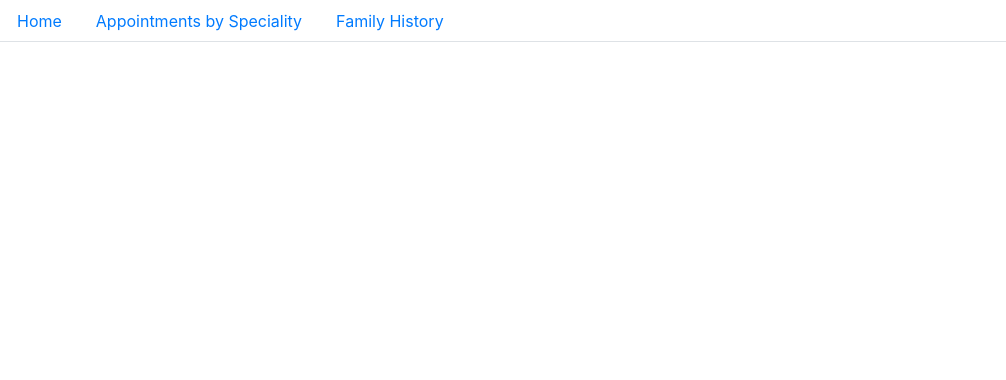
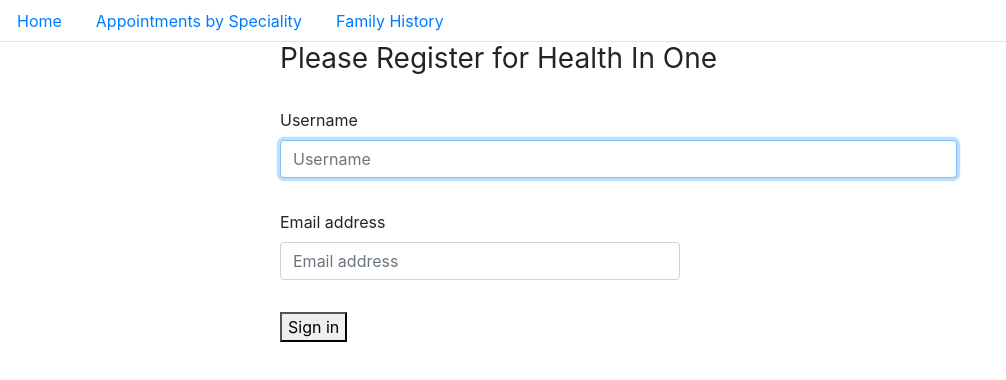
Before and after one commit to MegSemrad/nss-MeghanSemrad-Capstone1, a React (Create React App) app: page /register in a window 1280 px wide. Shown: the top 380 px of the page, without its empty margins (0-1006 px from the left). Built offline with nearby package versions, Linux system fonts and the light colour scheme; sample sign-in values are in the browser's storage.

Commit message:
created login and register pages

```diff
--- /dev/null
+++ b/src/components/HealthInOne.js
@@ -0,0 +1,34 @@
+import React from "react";
+import { Route, Redirect } from "react-router-dom";
+import { NavBar } from "./NavBar";
+import { ApplicationViews } from "./ApplicationViews"
+import { Login } from "./auth/login";
+import { Register } from "./auth/register";
+import "./HealthInOne.css";
+
+
+export const HealthInOne = (props) => (
+  <>
+    <Route
+      render={() => {
+        if (localStorage.getItem("app_user")) {
+          return (
+            <>
+              <NavBar />
+              <ApplicationViews />
+            </>
+          );
+        } else {
+          return <Redirect to="/loginOrRegister" />;
+        }
+      }}
+    />
+
+<Route path="/login">
+      <Login />
+    </Route>
+    <Route path="/register">
+      <Register />
+    </Route>
+  </>
+);
--- a/src/components/PatientApp.js
+++ /dev/null
@@ -1,11 +0,0 @@
-import React from "react";
-import { NavBar } from "./NavBar";
-import { ApplicationViews } from "./ApplicationViews"
-import "./PatientApp.css";
-
-export const PatientApp = (props) => (
-    <>
-            <NavBar />
-            <ApplicationViews />
-    </>
-);
--- /dev/null
+++ b/src/components/auth/login.css
@@ -0,0 +1,67 @@
+.h1, h1 {
+    font-size: 2.5rem;
+}
+
+fieldset {
+    min-width: 0;
+    padding: 1rem 0;
+    margin: 0;
+    border: 0;
+}
+
+.form--login {
+    display: inline-block;
+    margin: 0 auto;
+    text-align: left;
+}
+
+.form--login > fieldset > input[type="email"],
+.form--login > fieldset > input[type="password"] {
+    width: 25em;
+}
+
+.label--login {
+    width: 8rem;
+    display: inline-block;
+}
+
+.form-control {
+    display: block;
+    width: 94%;
+    height: calc(1.5em + .75rem + 2px);
+    padding: .375rem .75rem;
+    font-size: 1rem;
+    font-weight: 400;
+    line-height: 1.5;
+    color: #495057;
+    background-color: #fff;
+    background-clip: padding-box;
+    border: 1px solid #ced4da;
+    border-radius: .25rem;
+    -webkit-transition: border-color .15s ease-in-out,box-shadow .15s ease-in-out;
+    transition: border-color .15s ease-in-out,box-shadow .15s ease-in-out;
+}
+
+.container--login {
+    text-align: center;
+}
+
+.form--login {
+    background-position-x: right;
+    z-index: 1;
+    min-height: 25rem;
+    min-width: 45rem;
+    background-color: hsla(0,0%,100%,0.40);
+    background-blend-mode: overlay;
+    background-repeat: no-repeat;
+}
+
+.button--close {
+    position: relative;
+    bottom: -2rem;
+}
+
+.dialog {
+    min-width: 15rem;
+    min-height: 5rem;
+}
--- /dev/null
+++ b/src/components/auth/login.js
@@ -0,0 +1,100 @@
+import React, { useRef } from "react";
+import { Link, useHistory} from "react-router-dom";
+import "./login.css"
+
+
+export const Login = props => {
+    const username = useRef()
+    const existDialog = useRef()
+    const history = useHistory()
+
+    const existingUserCheck = () => {
+        return fetch(`http://localhost:8090/users?username=${username.current.value}`)
+            .then(res => res.json())
+            .then(user => user.length ? user[0] : false)
+    }
+
+    const handleLogin = (e) => {
+        e.preventDefault()
+
+        existingUserCheck()
+            .then(exists => {
+                if (exists) {
+                    localStorage.setItem("app_user", exists.id)
+                    history.push("/")
+                } else {
+                    existDialog.current.showModal()
+                }
+            })
+    }
+
+    return (
+        <main className="container--login">
+            <dialog className="dialog dialog--auth" ref={existDialog}>
+                <div>User does not exist</div>
+                <button className="button--close" onClick={e => existDialog.current.close()}>Close</button>
+            </dialog>
+
+            <section>
+                <form className="form--login" onSubmit={handleLogin}>
+                    <h1>Health In One</h1>
+                    <h2>Please sign in</h2>
+                    <fieldset>
+                        <label htmlFor="inputUsername"> Username </label>
+                        <input ref={username} type="text"
+                            id="username"
+                            className="form-control"
+                            placeholder="Username"
+                            required autoFocus />
+                    </fieldset>
+                    <fieldset>
+                        <button type="submit">
+                            Sign in
+                        </button>
+                    </fieldset>
+                </form>
+            </section>
+            <section className="link--register">
+                <Link to="/register">Not a member yet?</Link>
+            </section>
+        </main>
+    )
+}
+
+
+
+
+
+
+
+
+
+
+
+    // import React, { useRef } from "react";
+    // import { useHistory } from "react-router-dom";
+    // import { Form, Button } from "react-bootstrap";
+    // // will need css
+
+    // export const LoginOrRegister = () => {
+
+    //     return (
+    //         <Form>
+    //             <Form.Group controlId="formBasicEmail">
+    //                 <Form.Label>Username</Form.Label>
+    //                 <Form.Control type="text" placeholder="Username" />
+    //                 {/* <Form.Text className="text-muted">
+    //       We'll never share your email with anyone else.
+    //     </Form.Text> */}
+    //             </Form.Group>
+
+    //             <Form.Group controlId="formBasicEmail">
+    //                 <Form.Label>Email</Form.Label>
+    //                 <Form.Control type="email" placeholder="Email" />
+    //             </Form.Group>
+    //             <Button variant="primary" type="submit">
+    //                 Register
+    //             </Button>
+    //         </Form>
+    //     )
+    // };
--- /dev/null
+++ b/src/components/auth/register.js
@@ -0,0 +1,73 @@
+import React, { useRef } from "react";
+import { useHistory } from "react-router-dom";
+import "./login.css";
+
+export const Register = (props) => {
+    const username = useRef()
+    const email = useRef()
+    const conflictDialog = useRef()
+    const history = useHistory()
+
+    const existingUserCheck = () => {
+        return fetch(`http://localhost:8090/users?username=${username.current.value}`)
+            .then(res => res.json())
+            .then(user => !!user.length)
+    }
+
+    const handleRegister = (e) => {
+        e.preventDefault()
+
+
+        existingUserCheck()
+            .then((userExists) => {
+                if (!userExists) {
+                    fetch("http://localhost:8090/users", {
+                        method: "POST",
+                        headers: {
+                            "Content-Type": "application/json"
+                        },
+                        body: JSON.stringify({
+                            email: email.current.value,
+                            username: username.current.value
+                        })
+                    })
+                        .then(res => res.json())
+                        .then(createdUser => {
+                            if (createdUser.hasOwnProperty("id")) {
+                                localStorage.setItem("app_user", createdUser.id)
+                                history.push("/")
+                            }
+                        })
+                }
+                else {
+                    conflictDialog.current.showModal()
+                }
+            })
+
+    }
+
+    return (
+        <main style={{ textAlign: "center" }}>
+
+            <dialog className="dialog dialog--password" ref={conflictDialog}>
+                <div>Account with that email address already exists</div>
+                <button className="button--close" onClick={e => conflictDialog.current.close()}>Close</button>
+            </dialog>
+
+            <form className="form--login" onSubmit={handleRegister}>
+                <h1 className="h3 mb-3 font-weight-normal">Please Register for Health In One</h1>
+                <fieldset>
+                    <label htmlFor="username"> Username </label>
+                    <input ref={username} type="text" name="username" className="form-control" placeholder="Username" required autoFocus />
+                </fieldset>
+                <fieldset>
+                    <label htmlFor="inputEmail"> Email address </label>
+                    <input ref={email} type="email" name="email" className="form-control" placeholder="Email address" required />
+                </fieldset>
+                <fieldset>
+                    <button type="submit"> Sign in </button>
+                </fieldset>
+            </form>
+        </main>
+    )
+}
--- a/src/components/permanentDashboardSection/alerts/AlertCard.js
+++ b/src/components/permanentDashboardSection/alerts/AlertCard.js
@@ -6,9 +6,10 @@ export const AlertCard = ({ basePatientDetail }) => {
         <>
             <Card style={{ width: '18rem' }}>
                 <Card.Body>
-                    <Card.Title>Alerts</Card.Title>
-                    <Card.Subtitle className="mb-2 text-muted">Card Subtitle</Card.Subtitle>
+                    <Card.Title></Card.Title>
+                    <Card.Subtitle className="mb-2 text-muted">Conditions</Card.Subtitle>
                     <Card.Text>{basePatientDetail.conditions}</Card.Text>
+                    <Card.Subtitle className="mb-2 text-muted">Allergies</Card.Subtitle>
                     <Card.Text>{basePatientDetail.allergies}</Card.Text>
                     {/* <Card.Link href="#">Card Link</Card.Link>
                     <Card.Link href="#">Another Link</Card.Link> */}
--- a/src/components/permanentDashboardSection/patientDetails/PatientDetailCard.js
+++ b/src/components/permanentDashboardSection/patientDetails/PatientDetailCard.js
@@ -8,11 +8,11 @@ export const PatientDetailCard = ({ basePatientDetail }) => {
                 <Card.Body>
                     <Card.Title>Patient Details</Card.Title>
                     <Card.Text>{basePatientDetail.name}</Card.Text>
-                    <Card.Text>{basePatientDetail.birthday}</Card.Text>
+                    <Card.Text>DOB: {basePatientDetail.birthday}</Card.Text>
                     <Card.Subtitle className="mb-2 text-muted">Emergency Contact</Card.Subtitle>
-                    <Card.Text>{basePatientDetail.emergencyContactName}</Card.Text>
-                    <Card.Text>{basePatientDetail.emergencyContactRelation}</Card.Text>
-                    <Card.Text>{basePatientDetail.emergencyContactPhoneNumber}</Card.Text>
+                    <Card.Text>Name: {basePatientDetail.emergencyContactName}</Card.Text>
+                    <Card.Text>Relation: {basePatientDetail.emergencyContactRelation}</Card.Text>
+                    <Card.Text>Phone Number: {basePatientDetail.emergencyContactPhoneNumber}</Card.Text>
                     {/* <Card.Link href="#">Card Link</Card.Link>
                     <Card.Link href="#">Another Link</Card.Link> */}
                 </Card.Body>
--- a/src/index.js
+++ b/src/index.js
@@ -6,13 +6,13 @@ import React from 'react';
 import ReactDOM from 'react-dom';
 import 'bootstrap/dist/css/bootstrap.min.css';
 import { BrowserRouter as Router } from "react-router-dom";
-import { PatientApp } from "./components/PatientApp";   {/*Remember to change later to my app name!!! */}
+import { HealthInOne } from "./components/HealthInOne";
 
 
 ReactDOM.render(
   <React.StrictMode>
     <Router>
-      <PatientApp />   {/*Remember to change later to my app name!!! */}
+      <HealthInOne />
     </Router>
   </React.StrictMode>,
   document.getElementById('root')
```
Also changed, not shown: src/components/ApplicationViews.js (+0 -27 lines), src/components/HealthInOne.css (added), src/components/PatientApp.css (deleted).
